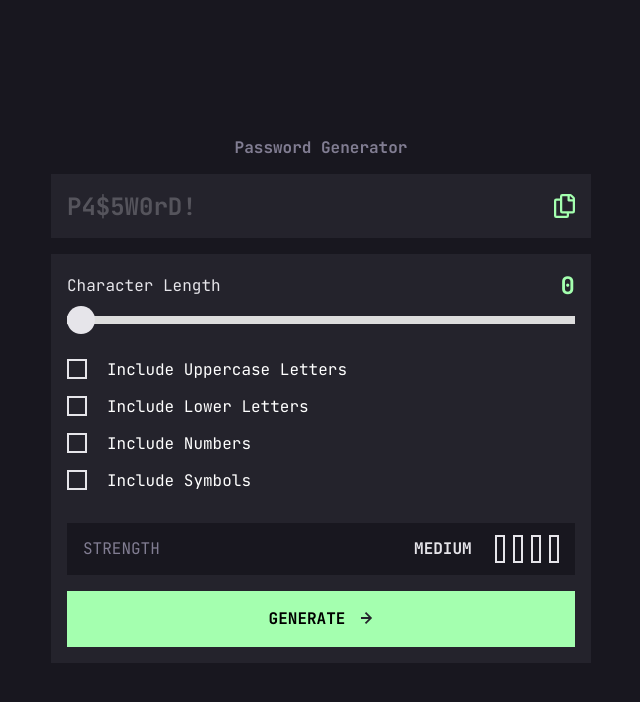
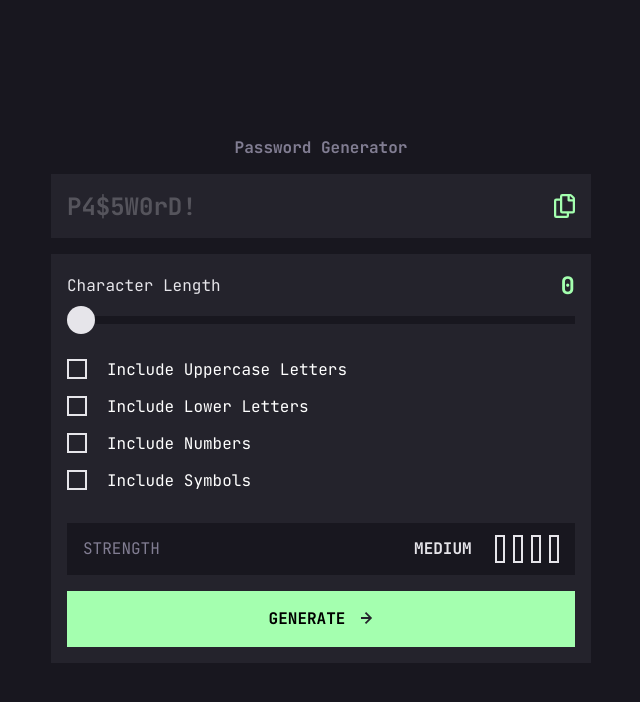
Before and after one commit to ashish-d2/random-password-generator, a React (Create React App) app: page / in a window 1280 px wide. Shown: the top 702 px of the page, without its empty margins (319-959 px from the left). Built offline with nearby package versions, Linux system fonts and the light colour scheme.

Commit message:
Minor slider style change

```diff
--- a/src/components/settings/slider/Slider.js
+++ b/src/components/settings/slider/Slider.js
@@ -25,7 +25,7 @@ export default function Slider() {
         style={{
           background: `linear-gradient(to right, #A4FFAF ${
             sliderValue * 5
-          }%, #ddd ${sliderValue * 5}%)`,
+          }%, #18171F ${sliderValue * 5}%)`,
         }}
       />
     </div>
--- a/src/components/settings/slider/Slider.module.scss
+++ b/src/components/settings/slider/Slider.module.scss
@@ -23,6 +23,7 @@
   width: 100%;
   margin-top: 1.12em;
   margin-bottom: 2.62em;
+  background: vars.$very-dark-grey;
 
   &::-webkit-slider-runnable-track {
     background-color: transparent;
```
